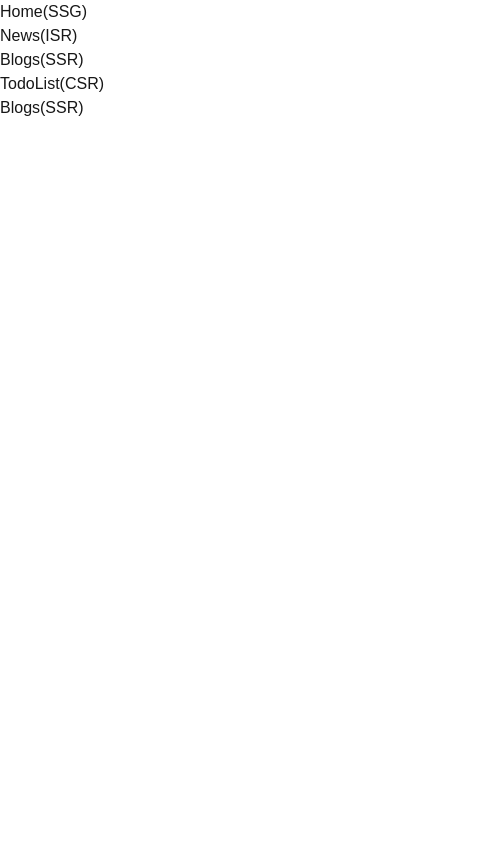
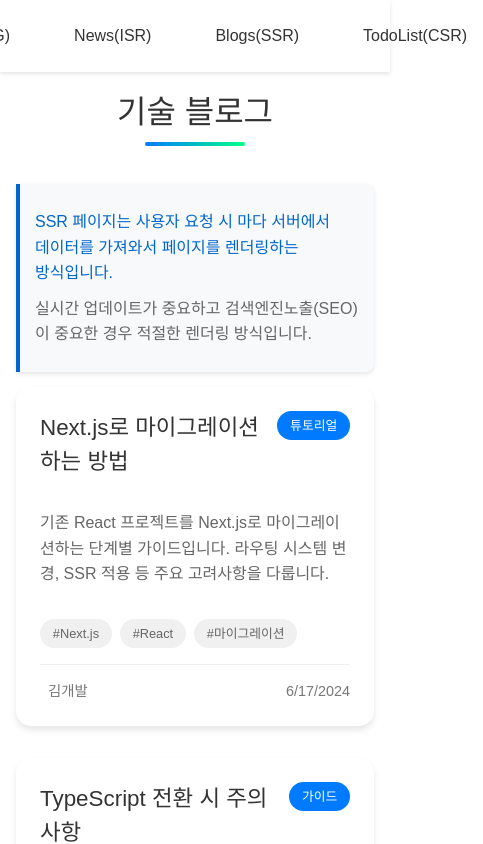
Before and after one commit to SuimKim/standard-migration, a Next.js app: page /blogs in a window 390 px wide. Shown: the top 844 px of the page, 483 px wide, since content can reach past the window. Built offline with nearby package versions, Linux system fonts and the light colour scheme; data requests are answered from the project's data file.

Commit message:
4단계 완료

```diff
--- a/src/app/blogs/page.tsx
+++ b/src/app/blogs/page.tsx
@@ -1,7 +1,66 @@
 import React from "react";
 
-const BlogsPage = () => {
-  return <div>Blogs(SSR)</div>;
+type Blog = {
+  id: string;
+  title: string;
+  content: string;
+  author: string;
+  category: string;
+  createdAt: number;
+  tags: string[];
+};
+
+const BlogsPage = async () => {
+  const res = await fetch("http://localhost:4000/blogs", {
+    cache: "no-store",
+  });
+  const blogs: Blog[] = await res.json();
+
+  return (
+    <div className="blog-container">
+      <h1 className="blog-main-title">기술 블로그</h1>
+      <div className="description-text">
+        <p>
+          SSR 페이지는 사용자 요청 시 마다 서버에서 데이터를 가져와서 페이지를
+          렌더링하는 방식입니다.
+        </p>
+        <p>
+          실시간 업데이트가 중요하고 검색엔진노출(SEO)이 중요한 경우 적절한
+          렌더링 방식입니다.
+        </p>
+      </div>
+      <div className="blog-grid">
+        {blogs.map((blog) => (
+          <article key={blog.id} className="blog-card">
+            <div className="blog-card-header">
+              <h2 className="blog-title">{blog.title}</h2>
+              <span className="blog-category">{blog.category}</span>
+            </div>
+
+            <p className="blog-content">{blog.content}</p>
+
+            <div className="blog-tags">
+              {blog.tags.map((tag, index) => (
+                <span key={index} className="tag">
+                  #{tag}
+                </span>
+              ))}
+            </div>
+
+            <div className="blog-footer">
+              <span className="blog-author">
+                <i className="fas fa-user"></i> {blog.author}
+              </span>
+              <span className="blog-date">
+                <i className="fas fa-calendar"></i>
+                {new Date(blog.createdAt).toLocaleDateString()}
+              </span>
+            </div>
+          </article>
+        ))}
+      </div>
+    </div>
+  );
 };
 
 export default BlogsPage;
--- a/src/app/globals.css
+++ b/src/app/globals.css
@@ -25,3 +25,420 @@ body {
     text-wrap: balance;
   }
 }
+
+/* Layout.css */
+.navbar {
+  background-color: #ffffff;
+  box-shadow: 0 2px 4px rgba(0, 0, 0, 0.1);
+  padding: 1rem 2rem;
+  position: sticky;
+  top: 0;
+  z-index: 1000;
+}
+
+.nav-list {
+  display: flex;
+  justify-content: center;
+  align-items: center;
+  gap: 2rem;
+  list-style: none;
+  margin: 0;
+  padding: 0;
+}
+
+.nav-item {
+  padding: 0.5rem 0;
+}
+
+.nav-link {
+  text-decoration: none;
+  color: #333;
+  font-weight: 500;
+  padding: 0.5rem 1rem;
+  border-radius: 4px;
+  transition: all 0.3s ease;
+}
+
+.nav-link:hover {
+  background-color: #f0f0f0;
+  color: #007bff;
+}
+
+/* HomePage.css */
+.home-container {
+  max-width: 1200px;
+  margin: 0 auto;
+  padding: 3rem 2rem;
+}
+
+.intro-section {
+  text-align: center;
+  background-color: #ffffff;
+  border-radius: 12px;
+  padding: 2rem;
+  box-shadow: 0 4px 6px rgba(0, 0, 0, 0.1);
+}
+
+.intro-title {
+  font-size: 2.5rem;
+  color: #333;
+  margin-bottom: 2rem;
+  font-weight: bold;
+}
+
+.intro-descriptions {
+  display: flex;
+  flex-direction: column;
+  gap: 1.5rem;
+}
+
+.description {
+  font-size: 1.2rem;
+  line-height: 1.6;
+  color: #555;
+  padding: 1rem;
+  background-color: #f8f9fa;
+  border-radius: 8px;
+  transition: transform 0.3s ease;
+}
+
+.description:hover {
+  transform: translateY(-5px);
+  box-shadow: 0 4px 8px rgba(0, 0, 0, 0.1);
+}
+
+@media (max-width: 768px) {
+  .intro-title {
+    font-size: 2rem;
+  }
+
+  .description {
+    font-size: 1rem;
+  }
+}
+
+/* NewsPage.css */
+.news-container {
+  max-width: 1200px;
+  margin: 0 auto;
+  padding: 2rem;
+}
+
+.news-header {
+  text-align: center;
+  font-size: 2.5rem;
+  color: #333;
+  margin-bottom: 3rem;
+  position: relative;
+}
+
+.news-header:after {
+  content: "";
+  position: absolute;
+  bottom: -10px;
+  left: 50%;
+  transform: translateX(-50%);
+  width: 100px;
+  height: 4px;
+  background-color: #007bff;
+  border-radius: 2px;
+}
+
+.news-list {
+  display: grid;
+  gap: 2rem;
+}
+
+.news-card {
+  background: white;
+  border-radius: 12px;
+  padding: 2rem;
+  box-shadow: 0 4px 6px rgba(0, 0, 0, 0.1);
+  transition: transform 0.3s ease;
+}
+
+.news-card:hover {
+  transform: translateY(-5px);
+}
+
+.news-title {
+  font-size: 1.5rem;
+  color: #333;
+  margin-bottom: 1rem;
+}
+
+.news-text {
+  color: #666;
+  line-height: 1.6;
+  margin-bottom: 1.5rem;
+}
+
+.news-meta {
+  display: flex;
+  flex-wrap: wrap;
+  gap: 1.5rem;
+  padding-top: 1rem;
+  border-top: 1px solid #eee;
+}
+
+.meta-item {
+  display: flex;
+  align-items: center;
+  gap: 0.5rem;
+  color: #777;
+  font-size: 0.9rem;
+}
+
+.meta-item i {
+  color: #007bff;
+}
+
+@media (max-width: 768px) {
+  .news-container {
+    padding: 1rem;
+  }
+
+  .news-header {
+    font-size: 2rem;
+  }
+
+  .news-card {
+    padding: 1.5rem;
+  }
+
+  .news-meta {
+    flex-direction: column;
+    gap: 0.5rem;
+  }
+}
+/* BlogPage.css */
+.blog-container {
+  max-width: 1200px;
+  margin: 0 auto;
+  padding: 2rem;
+}
+
+.blog-main-title {
+  text-align: center;
+  font-size: 2.5rem;
+  color: #333;
+  margin-bottom: 3rem;
+  position: relative;
+}
+
+.blog-main-title:after {
+  content: "";
+  position: absolute;
+  bottom: -10px;
+  left: 50%;
+  transform: translateX(-50%);
+  width: 100px;
+  height: 4px;
+  background: linear-gradient(to right, #007bff, #00ff88);
+  border-radius: 2px;
+}
+
+.blog-grid {
+  display: grid;
+  grid-template-columns: repeat(auto-fit, minmax(300px, 1fr));
+  gap: 2rem;
+}
+
+.blog-card {
+  background: white;
+  border-radius: 15px;
+  padding: 1.5rem;
+  box-shadow: 0 4px 6px rgba(0, 0, 0, 0.1);
+  transition: transform 0.3s ease;
+  display: flex;
+  flex-direction: column;
+}
+
+.blog-card:hover {
+  transform: translateY(-5px);
+}
+
+.blog-card-header {
+  display: flex;
+  justify-content: space-between;
+  align-items: flex-start;
+  margin-bottom: 1rem;
+}
+
+.blog-title {
+  font-size: 1.4rem;
+  color: #333;
+  margin-right: 1rem;
+  flex: 1;
+}
+
+.blog-category {
+  background-color: #007bff;
+  color: white;
+  padding: 0.3rem 0.8rem;
+  border-radius: 20px;
+  font-size: 0.8rem;
+  white-space: nowrap;
+}
+
+.blog-content {
+  color: #666;
+  line-height: 1.6;
+  margin: 1rem 0;
+  flex: 1;
+}
+
+.blog-tags {
+  display: flex;
+  flex-wrap: wrap;
+  gap: 0.5rem;
+  margin: 1rem 0;
+}
+
+.tag {
+  background-color: #f0f0f0;
+  color: #666;
+  padding: 0.3rem 0.8rem;
+  border-radius: 15px;
+  font-size: 0.8rem;
+  transition: all 0.3s ease;
+}
+
+.tag:hover {
+  background-color: #007bff;
+  color: white;
+}
+
+.blog-footer {
+  display: flex;
+  justify-content: space-between;
+  align-items: center;
+  margin-top: auto;
+  padding-top: 1rem;
+  border-top: 1px solid #eee;
+}
+
+.blog-author,
+.blog-date {
+  color: #777;
+  font-size: 0.9rem;
+  display: flex;
+  align-items: center;
+  gap: 0.5rem;
+}
+
+.blog-author i,
+.blog-date i {
+  color: #007bff;
+}
+
+@media (max-width: 768px) {
+  .blog-container {
+    padding: 1rem;
+  }
+
+  .blog-main-title {
+    font-size: 2rem;
+  }
+
+  .blog-grid {
+    grid-template-columns: 1fr;
+  }
+}
+
+/* BlogPage.css */
+.description-text {
+  background-color: #f8f9fa;
+  border-left: 4px solid #0066cc;
+  padding: 20px;
+  margin: 20px 0;
+  border-radius: 0 8px 8px 0;
+  box-shadow: 0 2px 4px rgba(0, 0, 0, 0.1);
+  text-align: left;
+}
+
+.description-text p {
+  margin: 10px 0;
+  line-height: 1.6;
+  color: #333;
+  font-size: 1.1rem;
+  word-break: keep-all;
+}
+
+.description-text p:first-child {
+  font-weight: 500;
+  color: #0066cc;
+}
+
+.description-text p:last-child {
+  color: #666;
+}
+
+@media (max-width: 768px) {
+  .description-text {
+    padding: 15px;
+    margin: 15px 0;
+    text-align: left;
+  }
+
+  .description-text p {
+    font-size: 1rem;
+  }
+}
+
+.todo-form {
+  display: flex;
+  gap: 20px;
+  max-width: 1000px;
+  margin: 20px auto;
+  padding: 20px;
+  background-color: #ffffff;
+  border-radius: 8px;
+  box-shadow: 0 2px 4px rgba(0, 0, 0, 0.1);
+}
+
+.form-group {
+  margin-bottom: 15px;
+  margin-right: 15px;
+}
+
+.form-group label {
+  margin-bottom: 5px;
+  font-weight: 600;
+  color: #333;
+}
+
+.form-input {
+  width: 100%;
+  padding: 8px 12px;
+  border: 1px solid #ddd;
+  border-radius: 4px;
+  font-size: 14px;
+  transition: border-color 0.3s ease;
+}
+
+.form-input:focus {
+  outline: none;
+  border-color: #4a90e2;
+  box-shadow: 0 0 0 2px rgba(74, 144, 226, 0.2);
+}
+
+.submit-button {
+  padding: 5px;
+  background-color: #4a90e2;
+  color: white;
+  border: none;
+  border-radius: 4px;
+  font-size: 16px;
+  font-weight: 600;
+  cursor: pointer;
+  transition: background-color 0.3s ease;
+}
+
+.submit-button:hover {
+  background-color: #357abd;
+}
+
+.submit-button:active {
+  background-color: #2d6da3;
+}
```
